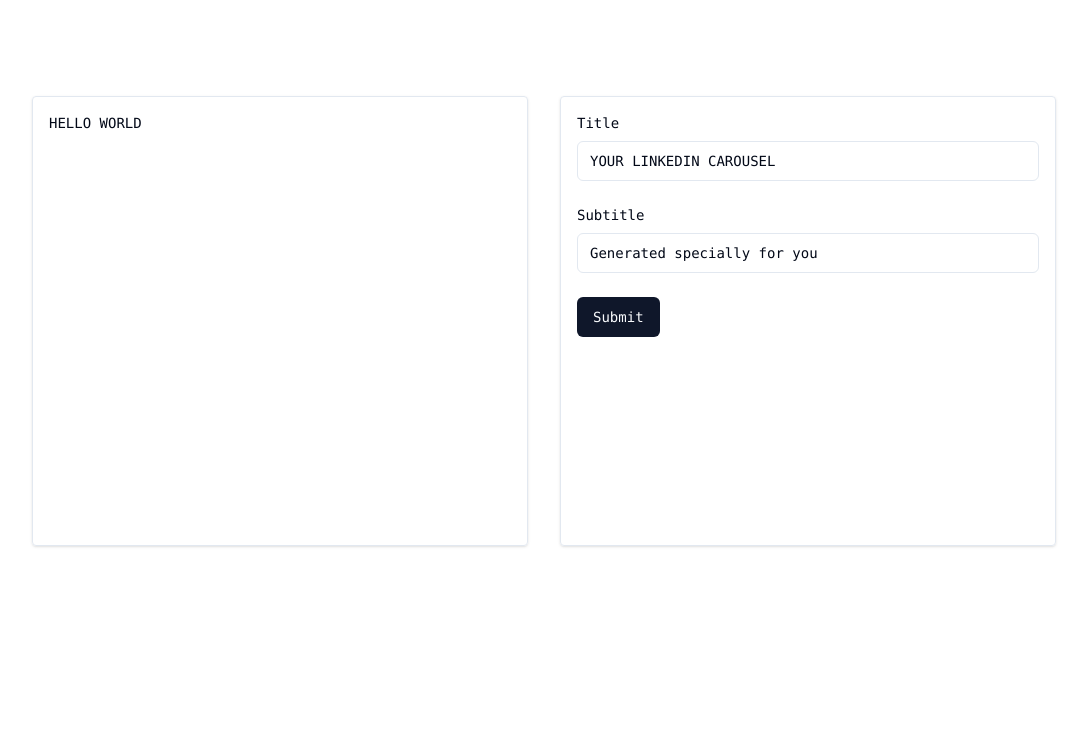
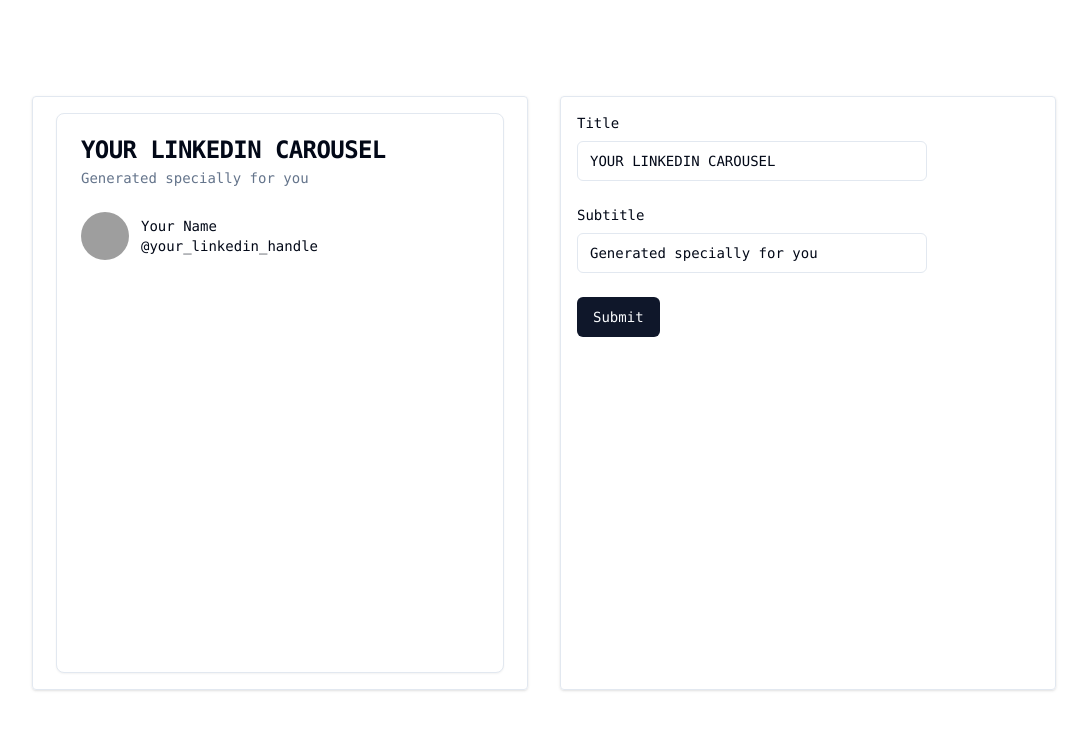
Before and after one commit to FranciscoMoretti/two-panels-nextjs-starter, a Next.js app: page / in a window 1280 px wide. Shown: the top 730 px of the page, without its empty margins (96-1183 px from the left). Built offline with nearby package versions, Linux system fonts and the light colour scheme; grey boxes are pictures that could not be loaded.

Commit message:
implement simple carousel slide

```diff
--- a/src/app/page.tsx
+++ b/src/app/page.tsx
@@ -1,15 +1,12 @@
-'use client'
-import Image from 'next/image'
+"use client";
+import Image from "next/image";
+import Link from "next/link";
+import { zodResolver } from "@hookform/resolvers/zod";
+import { UseFormReturn, useForm } from "react-hook-form";
+import * as z from "zod";
 
-"use client"
-
-import Link from "next/link"
-import { zodResolver } from "@hookform/resolvers/zod"
-import { UseFormReturn, useForm } from "react-hook-form"
-import * as z from "zod"
-
-import { Button } from "@/components/ui/button"
-import { Checkbox } from "@/components/ui/checkbox"
+import { Button } from "@/components/ui/button";
+import { Checkbox } from "@/components/ui/checkbox";
 import {
   Form,
   FormControl,
@@ -18,11 +15,20 @@
   FormItem,
   FormLabel,
   FormMessage,
-} from "@/components/ui/form"
-import { Switch } from "@/components/ui/switch"
-import { Textarea } from "@/components/ui/textarea"
-import { Input } from "@/components/ui/input"
-import { toast } from "@/components/ui/use-toast"
+} from "@/components/ui/form";
+import { Switch } from "@/components/ui/switch";
+import { Textarea } from "@/components/ui/textarea";
+import { Input } from "@/components/ui/input";
+import { toast } from "@/components/ui/use-toast";
+import { watch } from "fs";
+import {
+  Card,
+  CardContent,
+  CardDescription,
+  CardFooter,
+  CardHeader,
+  CardTitle,
+} from "@/components/ui/card";
 
 const FormSchema = z.object({
   title: z
@@ -41,45 +47,87 @@
     .max(160, {
       message: "Subtitle must not be longer than 30 characters.",
     }),
-})
-
+});
 
 export default function Home() {
   const form = useForm<z.infer<typeof FormSchema>>({
     resolver: zodResolver(FormSchema),
     defaultValues: {
-      title: 'YOUR LINKEDIN CAROUSEL',
-      subtitle: 'Generated specially for you'
-    }
-  })
+      title: "YOUR LINKEDIN CAROUSEL",
+      subtitle: "Generated specially for you",
+    },
+  });
 
+  const values = form.watch();
 
   return (
     <main className="flex min-h-screen flex-col items-center justify-between p-24">
-      <div className="z-10 max-w-5xl items-stretch w-full gap-8 justify-between font-mono text-sm flex min-h-[450px]">
-        <div className="flex-1 border p-4 rounded shadow">HELLO WORLD</div>
-        <div className="flex-1 border p-4 rounded shadow"><TextareaForm form={form}/></div>
+      <div className="z-10 max-w-5xl items-stretch justify-center w-full gap-8 font-mono text-sm flex ">
+        <div className="flex-1 border p-4 rounded shadow flex flex-col items-center ">
+          <Carousel values={values} />
+        </div>
+        <div className="flex-1 border p-4 rounded shadow">
+          <TextareaForm form={form} />
+        </div>
       </div>
     </main>
-  )
+  );
 }
 
+export function Carousel({ values }: { values: z.infer<typeof FormSchema> }) {
+  return (
+    <Card className="w-[448px] h-[560px]">
+      <CardHeader>
+        <CardTitle>{values.title}</CardTitle>
+        <CardDescription>{values.subtitle}</CardDescription>
+      </CardHeader>
+      {values.content && (
+        <CardContent>
+          <span className="">
+            Lorem ipsum dolor sit amet consectetur adipisicing elit. Impedit
+            eligendi dolorem consectetur sit sequi. Saepe repellendus
+            perferendis iure laborum esse!
+          </span>
+        </CardContent>
+      )}
+      <CardFooter className="flex justify-start gap-3 ">
+        {/* eslint-disable-next-line @next/next/no-img-element */}
+        <img
+          src="https://thispersondoesnotexist.com"
+          alt="Avatar"
+          className="w-12 h-12 rounded-full"
+        />
+        <div className="flex flex-col">
+          <span className="">Your Name</span>
+          <span className="">@your_linkedin_handle</span>
+        </div>
+      </CardFooter>
+    </Card>
+  );
+}
 
-export function TextareaForm({form}: {form:  UseFormReturn<z.infer<typeof FormSchema>, any, undefined>}) {
+export function TextareaForm({
+  form,
+}: {
+  form: UseFormReturn<z.infer<typeof FormSchema>, any, undefined>;
+}) {
   function onSubmit(data: z.infer<typeof FormSchema>) {
     toast({
       title: "You submitted the following values:",
       description: (
-        <pre className="mt-2 w-[340px] rounded-md bg-slate-950 p-4">
+        <pre className="mt-2 w-full rounded-md bg-slate-950 p-4">
           <code className="text-white">{JSON.stringify(data, null, 2)}</code>
         </pre>
       ),
-    })
+    });
   }
 
   return (
     <Form {...form}>
-      <form onSubmit={form.handleSubmit(onSubmit)} className="w-full space-y-6">
+      <form
+        onSubmit={form.handleSubmit(onSubmit)}
+        className="space-y-6 w-[350px]"
+      >
         <FormField
           control={form.control}
           name="title"
@@ -117,5 +165,5 @@
         <Button type="submit">Submit</Button>
       </form>
     </Form>
-  )
+  );
 }
--- /dev/null
+++ b/src/components/ui/card.tsx
@@ -0,0 +1,79 @@
+import * as React from "react"
+
+import { cn } from "@/lib/utils"
+
+const Card = React.forwardRef<
+  HTMLDivElement,
+  React.HTMLAttributes<HTMLDivElement>
+>(({ className, ...props }, ref) => (
+  <div
+    ref={ref}
+    className={cn(
+      "rounded-lg border bg-card text-card-foreground shadow-sm",
+      className
+    )}
+    {...props}
+  />
+))
+Card.displayName = "Card"
+
+const CardHeader = React.forwardRef<
+  HTMLDivElement,
+  React.HTMLAttributes<HTMLDivElement>
+>(({ className, ...props }, ref) => (
+  <div
+    ref={ref}
+    className={cn("flex flex-col space-y-1.5 p-6", className)}
+    {...props}
+  />
+))
+CardHeader.displayName = "CardHeader"
+
+const CardTitle = React.forwardRef<
+  HTMLParagraphElement,
+  React.HTMLAttributes<HTMLHeadingElement>
+>(({ className, ...props }, ref) => (
+  <h3
+    ref={ref}
+    className={cn(
+      "text-2xl font-semibold leading-none tracking-tight",
+      className
+    )}
+    {...props}
+  />
+))
+CardTitle.displayName = "CardTitle"
+
+const CardDescription = React.forwardRef<
+  HTMLParagraphElement,
+  React.HTMLAttributes<HTMLParagraphElement>
+>(({ className, ...props }, ref) => (
+  <p
+    ref={ref}
+    className={cn("text-sm text-muted-foreground", className)}
+    {...props}
+  />
+))
+CardDescription.displayName = "CardDescription"
+
+const CardContent = React.forwardRef<
+  HTMLDivElement,
+  React.HTMLAttributes<HTMLDivElement>
+>(({ className, ...props }, ref) => (
+  <div ref={ref} className={cn("p-6 pt-0", className)} {...props} />
+))
+CardContent.displayName = "CardContent"
+
+const CardFooter = React.forwardRef<
+  HTMLDivElement,
+  React.HTMLAttributes<HTMLDivElement>
+>(({ className, ...props }, ref) => (
+  <div
+    ref={ref}
+    className={cn("flex items-center p-6 pt-0", className)}
+    {...props}
+  />
+))
+CardFooter.displayName = "CardFooter"
+
+export { Card, CardHeader, CardFooter, CardTitle, CardDescription, CardContent }
```
